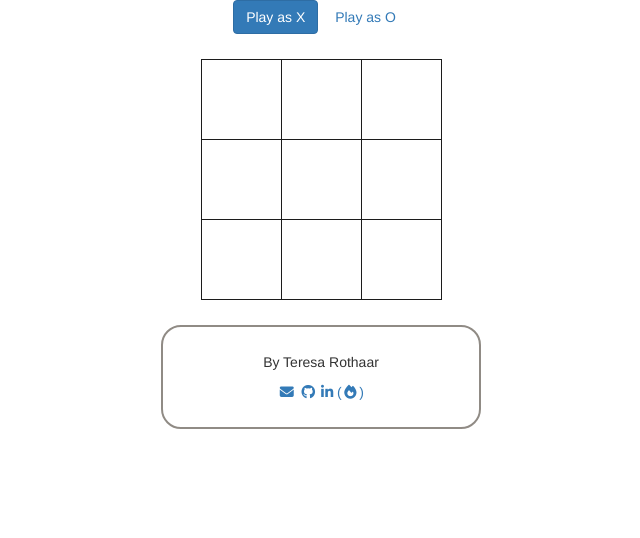
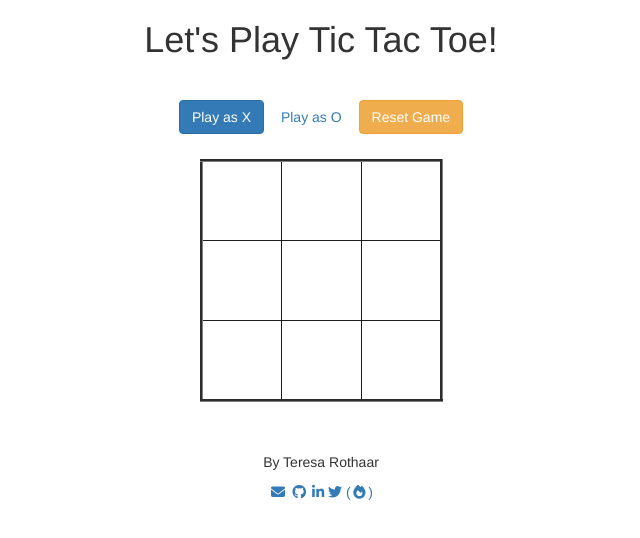
Before and after one commit to trothaar/fcc-tictactoe, a plain HTML site: page index.html in a window 1280 px wide. Shown: the whole page, without its empty margins (319-959 px from the left). Drawn offline with nearby package versions, Linux system fonts and the light colour scheme.

Commit message:
Add files via upload

```diff
--- a/index.html
+++ b/index.html
@@ -34,7 +34,7 @@
 <script src="https://use.fontawesome.com/16f8eaceda.js"></script>
 
 <!-- Google Fonts -->
-<link href="https://fonts.googleapis.com/css?family=Roboto" rel="stylesheet">
+<link href="https://fonts.googleapis.com/css?family=Permanent+Marker" rel="stylesheet">
 
 <!-- JQuery -->
 <script src="https://ajax.googleapis.com/ajax/libs/jquery/2.1.3/jquery.min.js"></script>
@@ -45,9 +45,11 @@
 <body>
 
 <div class = "container text-center">
+<h1>Let's Play Tic Tac Toe!</h1>
 <!-- Turn X and Turn O options -->
 <a class = "btn btn-primary" id="turnX">Play as X</a>
 <a class = "btn btn-secondary" id="turnO">Play as O</a>
+<a class = "btn btn-warning" id="resetAll">Reset Game</a>
 
 <!-- Game Board -->
 <table id="gameboard">
@@ -84,6 +86,9 @@
     <a href="https://www.linkedin.com/in/teresarothaar" target='_blank'>
       <i class="fa fa-linkedin"></i>
     </a>
+    <a href="https://www.twitter.com/trothaar" target='_blank'>
+      <i class="fa fa-twitter"></i>
+    </a>
     <a href="http://www.freecodecamp.com/trothaar" target='_blank'>
   (<i class="fa fa-fire fa-fw"></i>)
 </a>
--- a/tictactoe.css
+++ b/tictactoe.css
@@ -1,12 +1,14 @@
-
+h1{
+  margin-bottom: 40px !important;
+}
 
 #footer{
   width: 25%;
   padding: 25px;
   margin-top: 25px;
   //background-color: #000000;
-  border: 2px solid #908b85;
-  border-radius: 20px;
+  //border: 2px solid #908b85;
+  //border-radius: 20px;
 }
 
 * {
@@ -23,13 +25,14 @@ table {
   padding: 0px;
   margin: 0 auto;
   margin-top: 25px;
+  border-style: outset;
 }
 
 #gameboard tr td {
   width: 80px;
   height: 80px;
   border: 1px solid #1c1c1c;
-  font-family: Helvetica;
+  font-family: 'Permanent Marker', cursive;
   font-size: 30px;
   text-align: center;
 }
--- a/tictactoe.js
+++ b/tictactoe.js
@@ -10,7 +10,7 @@ var gameOn = false;
 // Keeps track of the number of total spots; max is 9
 var count = 0;
 
-// Reset the game
+// Reset the game after each win or draw
 function reset(){
   console.log("Resetting ...");
   spots = ["#", "#", "#", "#", "#", "#", "#", "#", "#"]; // Reset array
@@ -18,6 +18,11 @@ function reset(){
   $(".spot").text(""); // Remove X's and O's from board; replace with nothing
   gameOn = false;
 }
+
+//Reset game with button click
+$("#resetAll").click(function(){
+  reset();
+});
 
 // Change human's humanTurn to X and computer's humanTurn to O
 $("#turnX").click(function(){
@@ -45,7 +50,6 @@ $(".spot").click(function(){
 
 // Human plays
 function humansMove(humanTurn, id){
-  //var spotTaken = $("#" + id).text(); // concatenate the hashtag with the appropriate ID# being passed in
   if(spots[id] === "#"){ // Check array to see if spot is taken
     count ++;
     spots[id] = humanTurn;
@@ -64,7 +68,6 @@ function computersMove(){
   while(gameOn === false && count < 10){
     // Generate computer random humanTurn
     var computerSlot = (Math.random()*10).toFixed();
-    //var move = $("#"+computerSlot).text();
     if(spots[computerSlot] === "#"){ // Check if spot is free
       $("#"+computerSlot).text(computerTurn); // If so, get ID of spot & populate it
       spots[computerSlot] = computerTurn;
@@ -76,47 +79,38 @@ function computersMove(){
 function winCondition(turnArray, currentTurn){
   // Case 1: All spots in top row
   if(turnArray[0] === currentTurn && turnArray[1] === currentTurn && turnArray[2] === currentTurn){
-    //gameOn = true;
     alert("Player " + currentTurn + " wins!");
     reset();
  // Case 2: All spots in middle row
   }else if(turnArray[3] === currentTurn && turnArray[4] === currentTurn && turnArray[5] === currentTurn){
-    //gameOn = true;
     alert("Player " + currentTurn + " wins!");
     reset();
   // Case 3: All spots in bottom row
 }else if(turnArray[6] === currentTurn && turnArray[7] === currentTurn && turnArray[8] === currentTurn){
-    //gameOn = true;
     alert("Player " + currentTurn + " wins!");
     reset();
   // Case 4: All spots in left column
 }else if(turnArray[0] === currentTurn && turnArray[3] === currentTurn && turnArray[6] === currentTurn){
-      //gameOn = true;
       alert("Player " + currentTurn + " wins!");
       reset();
  // Case 5: All spots in middle column
 }else if(turnArray[1] === currentTurn && turnArray[4] === currentTurn && turnArray[7] === currentTurn){
-      //gameOn = true;
       alert("Player " + currentTurn + " wins!");
       reset();
  // Case 6: All spots in right column
 }else if(turnArray[2] === currentTurn && turnArray[5] === currentTurn && turnArray[8] === currentTurn){
-      //gameOn = true;
       alert("Player " + currentTurn + " wins!");
       reset();
  // Case 7: Top L to Bottom R diagonal
 }else if(turnArray[0] === currentTurn && turnArray[4] === currentTurn && turnArray[8] === currentTurn){
-      //gameOn = true;
       alert("Player " + currentTurn + " wins!");
       reset();
  // Case 8: Top R to Bottom L diagonal
 }else if(turnArray[2] === currentTurn && turnArray[4] === currentTurn && turnArray[6] === currentTurn){
-      gameOn = true;
       alert("Player " + currentTurn + " wins!");
       reset();
 // Case 9: No spots left but no winner; draw
 }else if(!(turnArray.includes("#"))){
-  //gameOn = true;
   alert("Match draw - try again.");
   reset();
  // Default
```
